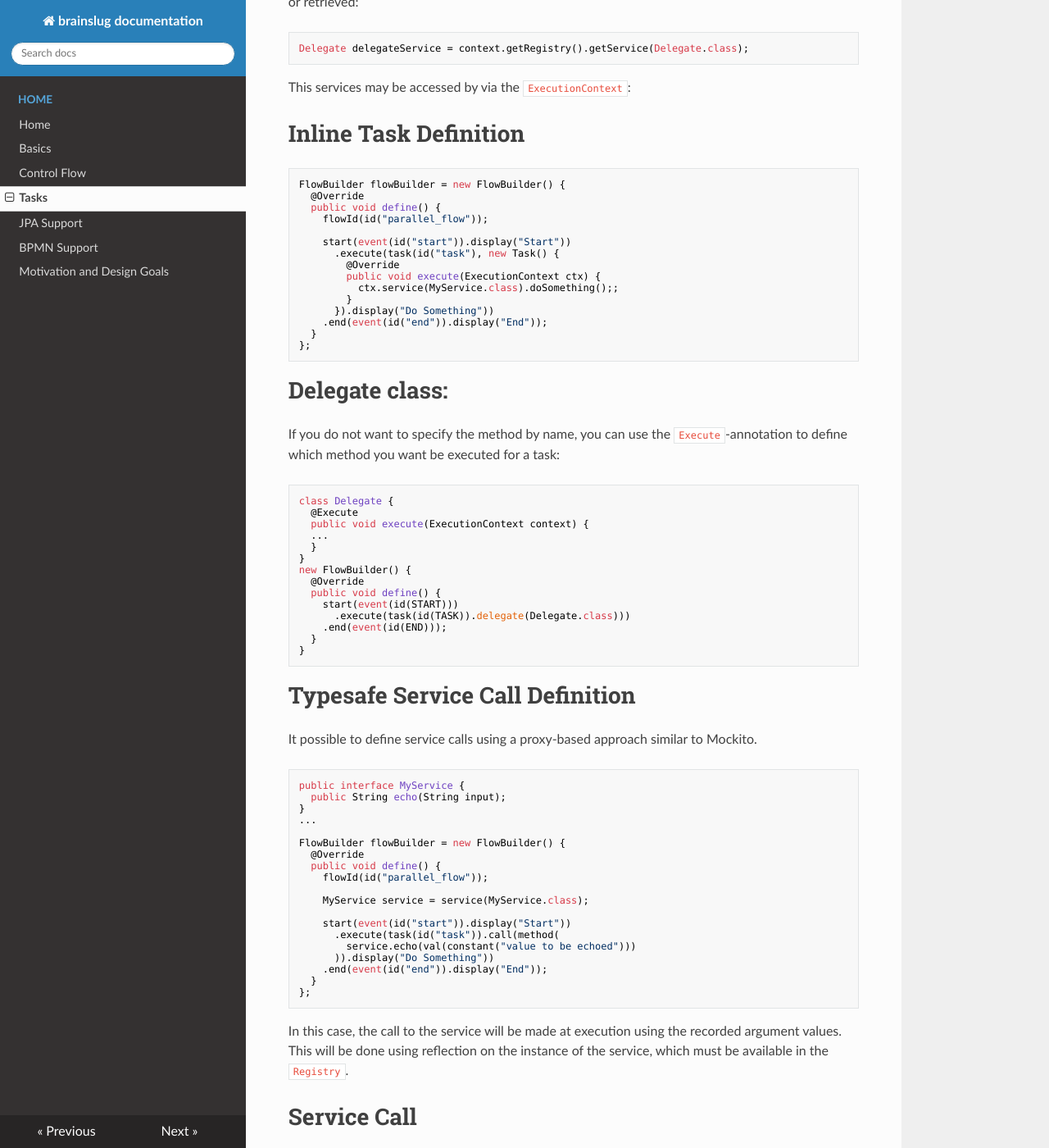
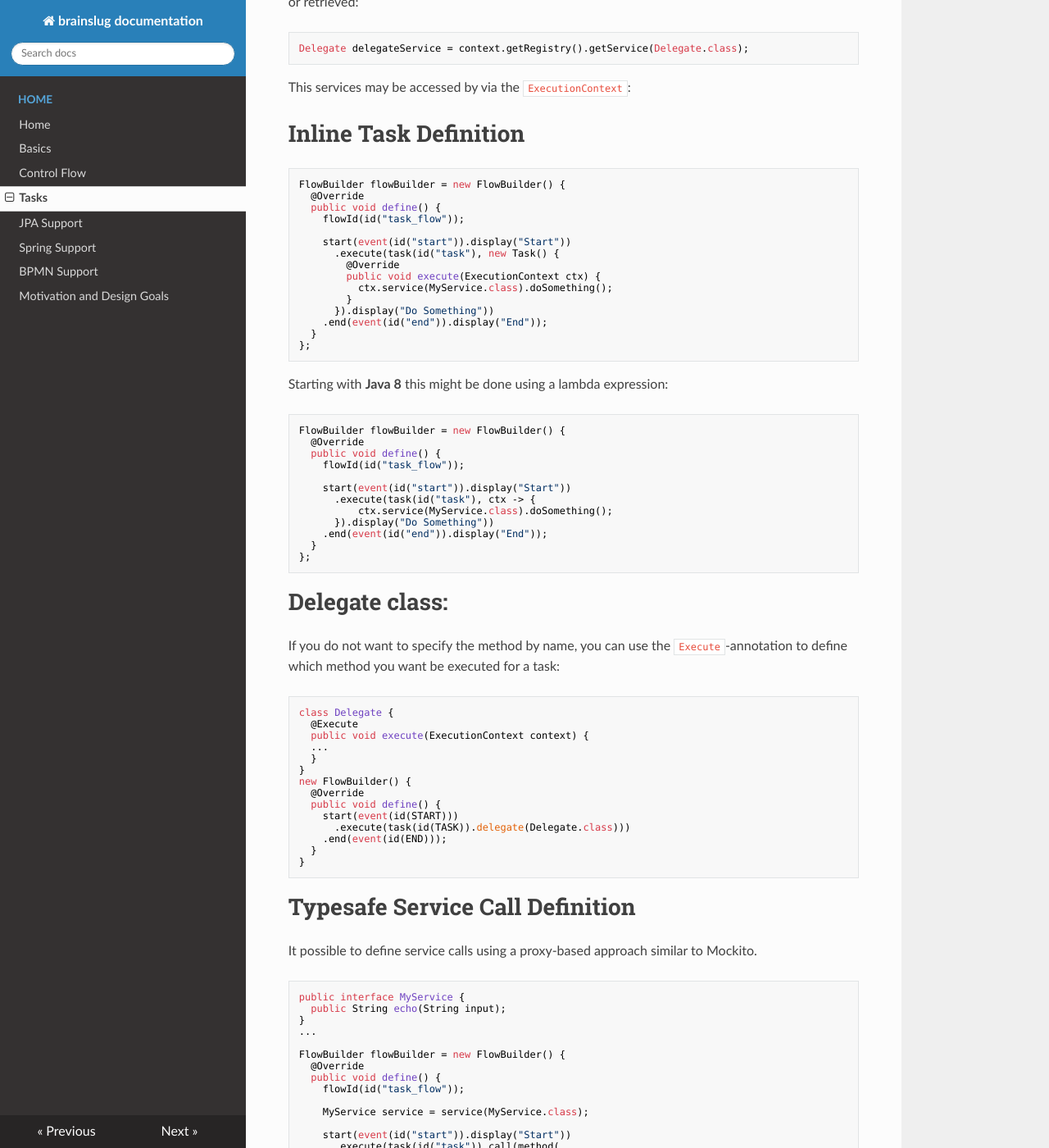
Before and after one commit to adrobisch/brainslug, an MkDocs documentation site: the page built from docs/task.md, in a window 1280 px wide and 1400 px high, scrolled down 383 px. Shown: the whole window at 82% size. Built offline with MkDocs 1.6.1, drawn with Linux system fonts in a browser that asks for light colours; nearby versions of some CDN libraries; old or Windows-style settings are respelled for this version of MkDocs.

Commit message:
(docs): spring support docs, formatting

````diff
--- a/docs/task.md
+++ b/docs/task.md
@@ -23,14 +23,31 @@
 FlowBuilder flowBuilder = new FlowBuilder() {
   @Override
   public void define() {
-    flowId(id("parallel_flow"));
+    flowId(id("task_flow"));
 
     start(event(id("start")).display("Start"))
       .execute(task(id("task"), new Task() {
         @Override
         public void execute(ExecutionContext ctx) {
-          ctx.service(MyService.class).doSomething();;
+          ctx.service(MyService.class).doSomething();
         }
+      }).display("Do Something"))
+    .end(event(id("end")).display("End"));
+  }
+};
+```
+
+Starting with **Java 8** this might be done using a lambda expression:
+
+```java
+FlowBuilder flowBuilder = new FlowBuilder() {
+  @Override
+  public void define() {
+    flowId(id("task_flow"));
+
+    start(event(id("start")).display("Start"))
+      .execute(task(id("task"), ctx -> {
+          ctx.service(MyService.class).doSomething();
       }).display("Do Something"))
     .end(event(id("end")).display("End"));
   }
@@ -72,7 +89,7 @@
 FlowBuilder flowBuilder = new FlowBuilder() {
   @Override
   public void define() {
-    flowId(id("parallel_flow"));
+    flowId(id("task_flow"));
 
     MyService service = service(MyService.class);
 
--- a/mkdocs.yml
+++ b/mkdocs.yml
@@ -5,6 +5,7 @@
 - [control-flow.md, "Control Flow"]
 - [task.md, "Tasks"]
 - [jpa-support.md, "JPA Support"]
+- [spring-support.md, "Spring Support"]
 - [bpmn.md, "BPMN Support"]
 - [motivation.md, "Motivation and Design Goals"]
 theme: readthedocs
````
Also changed, not shown: docs/bpmn.md (+16 -16 lines), docs/spring-support.md (added, +31 -0 lines).
